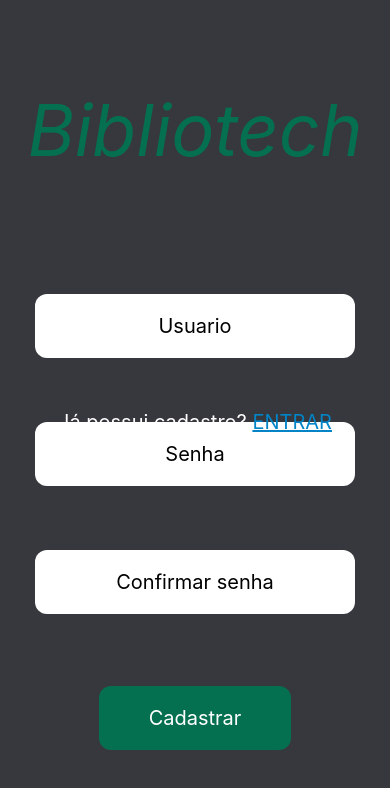
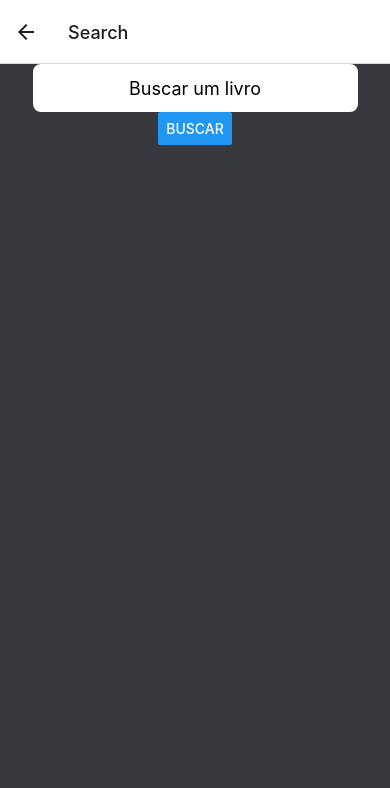
Before and after one commit to thalysonalves/BibliotechApp, a React Native app: screen /Search in a window 390 px wide. Shown: the top 788 px of the page. Built offline with nearby package versions, Linux system fonts and the light colour scheme.

Commit message:
add react-icons, some adjusts and create a Search screen

```diff
--- a/package.json
+++ b/package.json
@@ -1,5 +1,5 @@
 {
-  "name": "Bibliotech",
+  "name": "bibliotech",
   "version": "0.0.1",
   "private": true,
   "scripts": {
@@ -30,6 +30,7 @@
     "@react-native/metro-config": "0.74.84",
     "@react-native/typescript-config": "0.74.84",
     "@types/react": "^18.2.6",
+    "@types/react-native-vector-icons": "^6.4.18",
     "@types/react-test-renderer": "^18.0.0",
     "babel-jest": "^29.6.3",
     "eslint": "^8.19.0",
--- a/src/routes/routes.tsx
+++ b/src/routes/routes.tsx
@@ -3,11 +3,13 @@ import { createStackNavigator } from "@react-navigation/stack";
 import { Cadastro } from "../screens/Cadastro";
 import { Login } from "../screens/Login";
 import { Home } from "../screens/Home";
+import { Search } from "../screens/Search";
 
 export type RootStackParamList = {
   Cadastro: undefined;
   Login: undefined;
   Home: undefined;
+  Search: undefined;
 }
 
 const Stack = createStackNavigator<RootStackParamList>();
@@ -19,6 +21,7 @@ export const Routes = () => {
         <Stack.Screen name="Cadastro" component={Cadastro} options={{ headerShown: false }} />
         <Stack.Screen name="Login" component={Login} options={{ headerShown: false }} />
         <Stack.Screen name="Home" component={Home} options={{ headerShown: false }} />
+        <Stack.Screen name="Search" component={Search} />
       </Stack.Navigator>
     </NavigationContainer>
   );
--- a/src/screens/Home/index.tsx
+++ b/src/screens/Home/index.tsx
@@ -1,23 +1,16 @@
 import React, { useState } from "react";
-import { View, Text, Image, TextInput, StatusBar, Button, ScrollView, FlatList } from "react-native";
-import { Card } from "../../components/Card";
-import { searchBooks } from "../Login/googleBooks";
+import { View, Text, Image, TextInput, StatusBar, Pressable } from "react-native";
+import Icon from 'react-native-vector-icons/Feather';
+import { useNavigation, NavigationProp } from '@react-navigation/native';
+import { RootStackParamList } from '../../routes/routes';
+
+
+type HomeScreenNavigationProp = NavigationProp<RootStackParamList, 'Home'>;
+
 
 export const Home = () => {
-  const [query, setQuery] = useState('');
-  const [books, setBooks] = useState<any[]>([]);
-  const [error, setError] = useState<string | null>(null);
+  const navigation = useNavigation<HomeScreenNavigationProp>();
 
-  const handleSearch = async () => {
-    setError(null); // Reset any previous error
-    const results = await searchBooks(query);
-    if (results && results.length > 0) {
-      setBooks(results);
-    } else {
-      setBooks([]);
-      setError('No books found');
-    }
-  };
   return (
     <View
       className="flex-1 bg-dark"
@@ -34,18 +27,12 @@ export const Home = () => {
       <View
         className="flex-1"
       >
-        <TextInput
-          className="w-40 h-10 bg-white text-center text-lg text-black rounded-lg absolute right-3 top-9"
-          placeholder='Buscar um livro'
-          placeholderTextColor="#000000"
-          onChangeText={setQuery}
-          value={query}
+        <Pressable
+          className="w-12 h-12 items-center justify-center absolute top-3 right-3 bg-tgreen rounded-xl"
+          onPress={() => navigation.navigate('Search')}
         >
-        </TextInput>
-        <Button
-          title="Buscar"
-          onPress={handleSearch}
-          />
+          <Icon name="search" size={35} color={'#ffffff'} />
+        </Pressable>
         <View
           className="absolute top-16 left-3"
         >
@@ -54,14 +41,6 @@ export const Home = () => {
           >
             Mais lidos do mês
           </Text>
-          {error && <Text className="text-red-500">{error}</Text>}
-          {books.length > 0 && books[0] && books[0].volumeInfo && (
-            <Card
-              title={books[0].volumeInfo.title}
-              description={books[0].volumeInfo.description}
-              imageUrl={books[0].volumeInfo.imageLinks?.thumbnail}
-           />
-         )}
         </View>
       </View>
     </View>
--- /dev/null
+++ b/src/screens/Search/index.tsx
@@ -0,0 +1,55 @@
+import { View, Text, TextInput, Button } from "react-native";
+import { searchBooks } from "../Login/googleBooks";
+import { useState } from "react";
+import { Card } from "../../components/Card";
+import { useNavigation, NavigationProp } from '@react-navigation/native';
+import { RootStackParamList } from '../../routes/routes';
+
+type SearchScreenNavigationProp = NavigationProp<RootStackParamList, 'Search'>;
+
+
+export const Search = () => {
+  const [query, setQuery] = useState('');
+  const [books, setBooks] = useState<any[]>([]);
+  const [error, setError] = useState<string | null>(null);
+
+  const handleSearch = async () => {
+    setError(null); // Reset any previous error
+    const results = await searchBooks(query);
+    if (results && results.length > 0) {
+      setBooks(results);
+    } else {
+      setBooks([]);
+      setError('No books found');
+    }
+  };
+
+  const navigation = useNavigation<SearchScreenNavigationProp>();
+
+  return (
+    <View
+      className="flex-1 items-center bg-dark"
+    >
+      <TextInput
+          className="w-10/12 h-12 bg-white text-center text-lg text-black rounded-lg"
+          placeholder='Buscar um livro'
+          placeholderTextColor="#000000"
+          onChangeText={setQuery}
+          value={query}
+        >
+        </TextInput>
+        <Button
+          title="Buscar"
+          onPress={handleSearch}
+        />
+        {error && <Text className="text-red-500">{error}</Text>}
+          {books.length > 0 && books[0] && books[0].volumeInfo && (
+            <Card
+              title={books[0].volumeInfo.title}
+              description={books[0].volumeInfo.description}
+              imageUrl={books[0].volumeInfo.imageLinks?.thumbnail}
+           />
+         )}
+    </View>
+  );
+}
```
Also changed, not shown: 2 other files (tests, documents, lock files or other folders).
